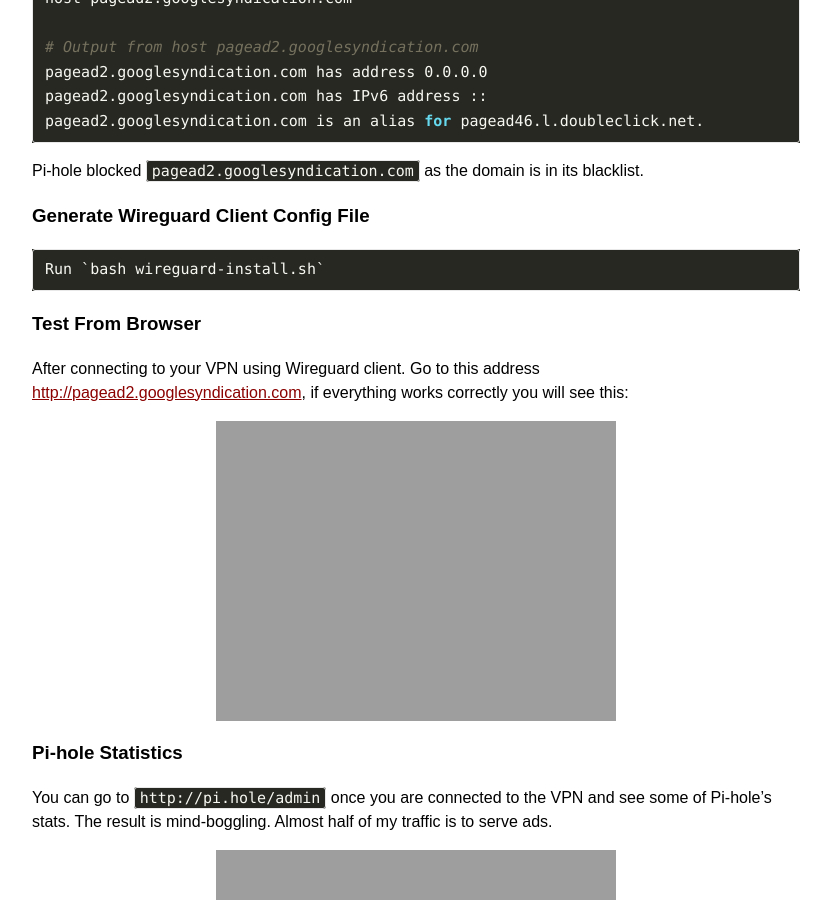
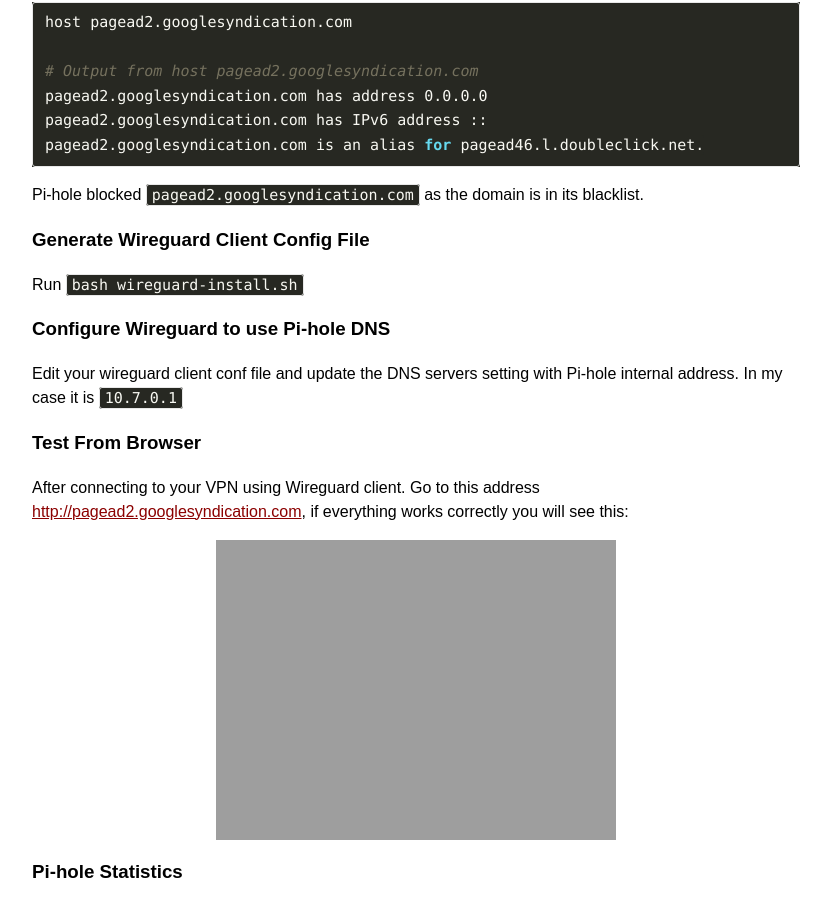
Before and after one commit to jasontthai/jasonthai.me, a Jekyll site: the page built from _posts/2020-05-01-how-to-setup-wireguard-pi-hole-on-debian-10-ubuntu-1804.md, in a window 1280 px wide and 900 px high, scrolled down 5588 px. Shown: the whole window, without its empty margins (224-1055 px from the left). Built offline with Jekyll 4.4.1, drawn with Linux system fonts in a browser that asks for light colours; our own code applies the rules of GitHub Pages for plain Markdown files; comment, search, counter and statistics services are not loaded; the table of contents is made by our own code; some of the changed text lies outside the part shown.

Commit message:
update _posts/2020-05-01-how-to-setup-wireguard-pi-hole-on-debian-10-ubuntu-1804.md

```diff
--- a/_posts/2020-05-01-how-to-setup-wireguard-pi-hole-on-debian-10-ubuntu-1804.md
+++ b/_posts/2020-05-01-how-to-setup-wireguard-pi-hole-on-debian-10-ubuntu-1804.md
@@ -136,7 +136,10 @@
 
 
 ### Generate Wireguard Client Config File
-	Run `bash wireguard-install.sh`
+Run `bash wireguard-install.sh`
+
+### Configure Wireguard to use Pi-hole DNS
+Edit your wireguard client conf file and update the DNS servers setting with Pi-hole internal address. In my case it is `10.7.0.1`
 
 ### Test From Browser
 After connecting to your VPN using Wireguard client. Go to this address [http://pagead2.googlesyndication.com](http://pagead2.googlesyndication.com), if everything works correctly you will see this:
```
